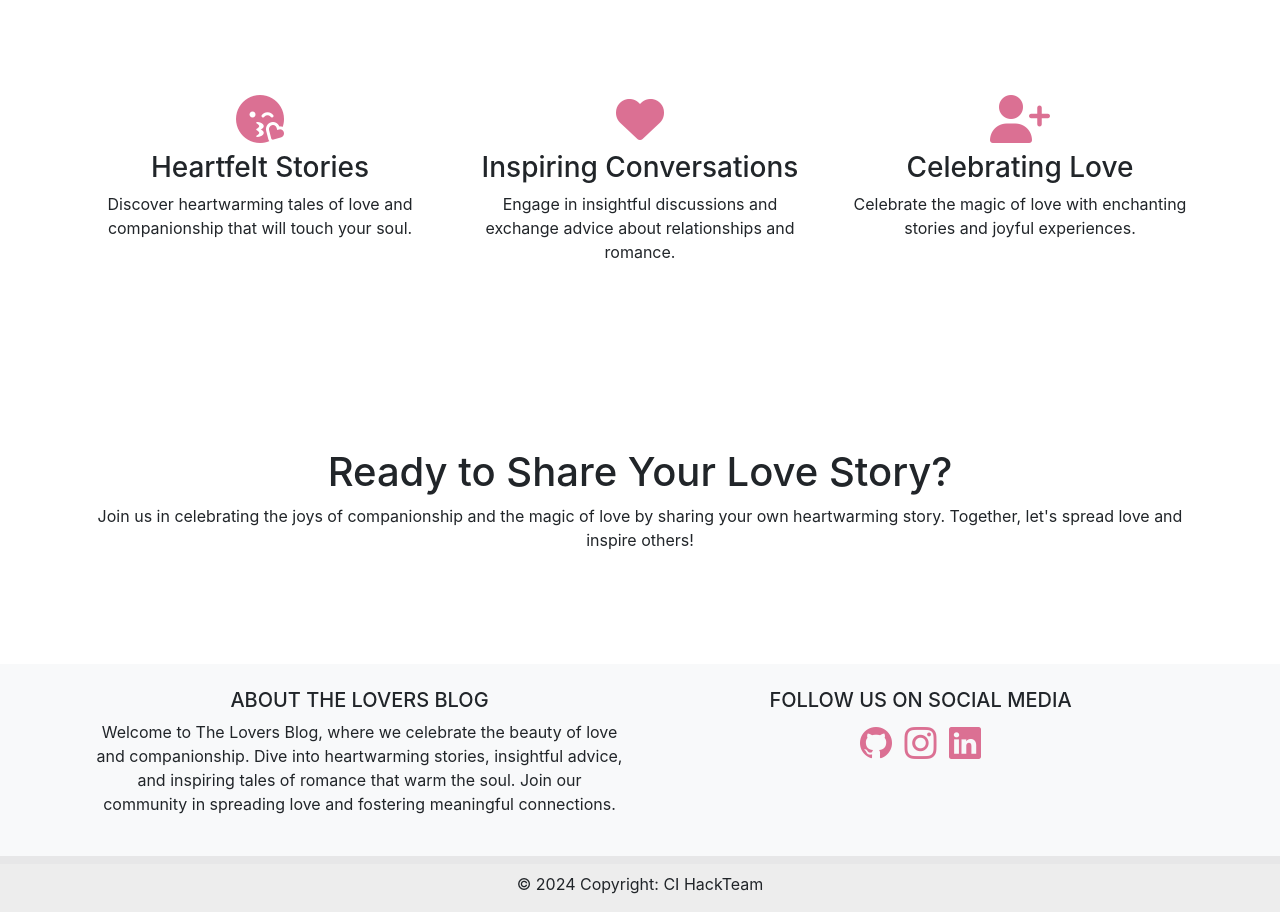
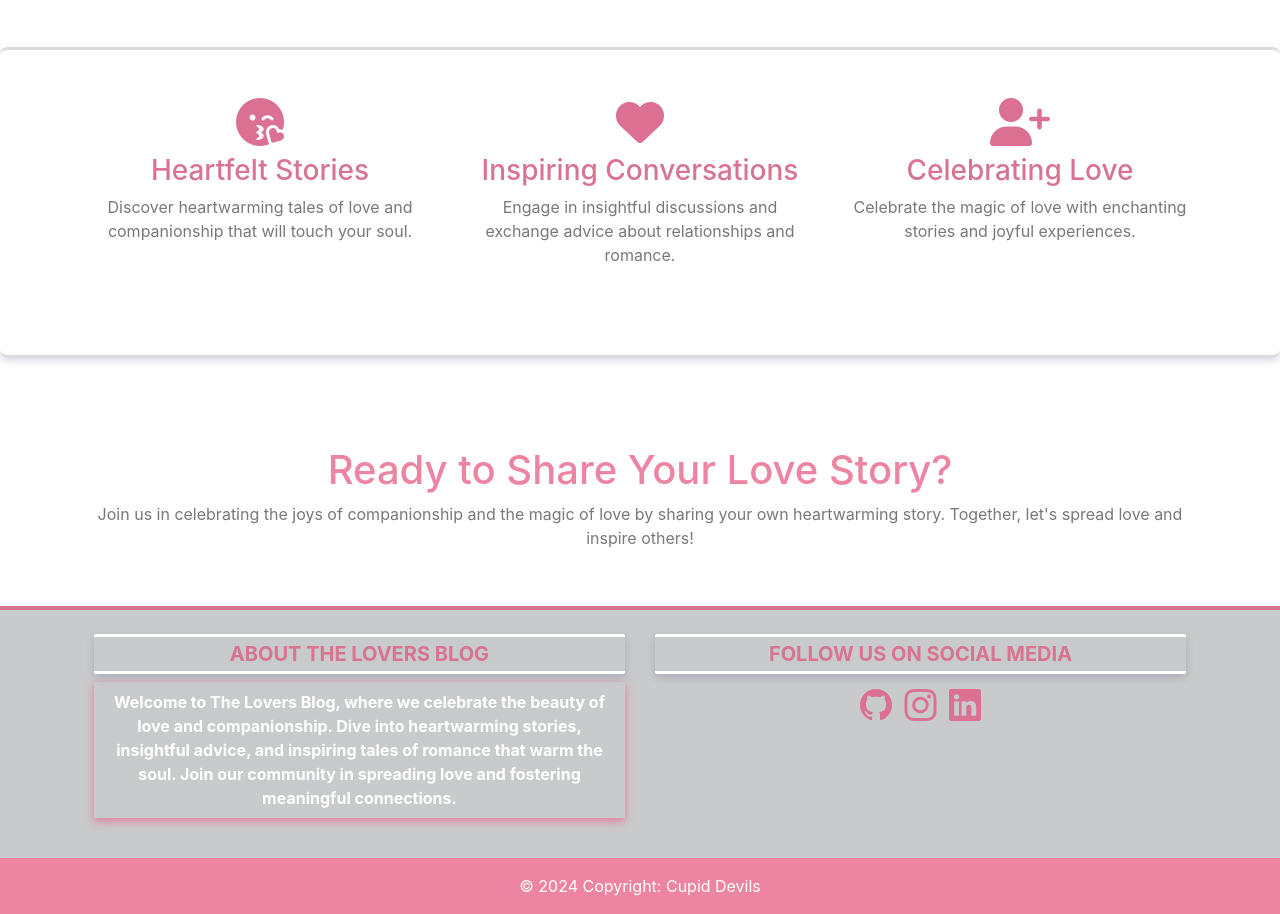
Before and after one commit to phillywhitty/cupid_devils, a Django app: page / in a window 1280 px wide. Shown: the part 787-1701 px from the top of the page. Run offline with Django 3.2, Linux system fonts and the light colour scheme; some libraries are stand-ins or nearby versions; some web fonts are replaced.

Commit message:
style home page and add heroku url to allowed hosts

```diff
--- a/cupid_devils/settings.py
+++ b/cupid_devils/settings.py
@@ -17,7 +17,7 @@ SECRET_KEY = os.environ.get('SECRET_KEY')
 DEBUG = False
 
 
-ALLOWED_HOSTS = ['*']
+ALLOWED_HOSTS = ['https://cupid-devils-359ac95227ec.herokuapp.com/']
 
 
 # Application definition
--- a/home/templates/home/index.html
+++ b/home/templates/home/index.html
@@ -60,17 +60,17 @@
 			<div class="col-md-4 mb-4 text-center">
 				<i class="fa-solid fa-face-kiss-wink-heart fa-3x mb-2 val-icons"></i>
 				<h3>Heartfelt Stories</h3>
-				<p>Discover heartwarming tales of love and companionship that will touch your soul.</p>
+				<p id="home-icon-para">Discover heartwarming tales of love and companionship that will touch your soul.</p>
 			</div>
 			<div class="col-md-4 mb-4 text-center">
 				<i class="fa-solid fa-heart fa-3x mb-2 val-icons"></i>
 				<h3>Inspiring Conversations</h3>
-				<p>Engage in insightful discussions and exchange advice about relationships and romance.</p>
+				<p id="home-icon-para">Engage in insightful discussions and exchange advice about relationships and romance.</p>
 			</div>
 			<div class="col-md-4 mb-4 text-center">
 				<i class="fa-solid fa-user-plus fa-3x mb-2 val-icons"></i>
 				<h3>Celebrating Love</h3>
-				<p>Celebrate the magic of love with enchanting stories and joyful experiences.</p>
+				<p id="home-icon-para">Celebrate the magic of love with enchanting stories and joyful experiences.</p>
 			</div>
 		</div>
 	</div>
@@ -78,13 +78,13 @@
 
 <!-- HOME HEADING SECTION -->
 
-<section id="home-heading" class="p-5">
+<section id="home-heading">
 	<div class="dark-overlay">
 		<div class="row">
 			<div class="col">
 				<div class="container pt-5 text-center">
-					<h1>Ready to Share Your Love Story?</h1>
-					<p class="d-none d-md-block">Join us in celebrating the joys of companionship and the magic of love
+					<h1 style="color:#e96f92d9">Ready to Share Your Love Story?</h1>
+					<p class="d-none d-md-block" id="home-icon-para">Join us in celebrating the joys of companionship and the magic of love
 						by sharing your own heartwarming story. Together, let's spread love and inspire others!</p>
 				</div>
 			</div>
--- a/static/css/main.css
+++ b/static/css/main.css
@@ -6,10 +6,12 @@ body {
   color: rgba(var(--color-primary-rgb), 1);
 }
 
-a, ul{
-  color: black !important;
+a,
+ul {
+  color: #fff !important;
   text-decoration: none;
-  list-style:none;
+  list-style: none;
+  font-weight: 700;
 }
 
 a:hover {
@@ -27,7 +29,7 @@ h6 {
 }
 
 .adjust-size {
-  height:10rem !important;
+  height: 10rem !important;
 }
 
 #main {
@@ -35,10 +37,33 @@ h6 {
 }
 
 #footer {
-  clear: both;
-  position: relative;
-  height: 200px;
-  margin-top: -200px;
+  background-color: #C9CACB !important;
+  border-top: solid 4px #D87392 !important;
+  color: #fff !important;
+}
+
+#footer-heading-text {
+  color: #D87392 !important;
+  font-weight: 700 !important;
+  border-top: solid 3px #fff !important;
+  border-bottom: solid 3px #fff !important;
+  border-radius: 2px;
+  padding: 5px;
+  box-shadow: rgba(0, 3, 77, 0.15) 0px 3px 8px 0px;
+
+}
+
+#footer-p-text {
+  font-weight: 700 !important;
+  color: #fff;
+  box-shadow: #e96f92d9 0px 3px 8px 0px;
+  padding: 8px;
+}
+
+#copyright-section {
+  background-color: #e96f92d9 !important;
+  color: #fff !important;
+  font-weight: 400 !important;
 }
 
 .val-colour {
@@ -137,11 +162,25 @@ section {
   height: 90px;
   transition: all 0.5s;
   z-index: 997;
-  background: #f2f2f2;
+  background: #EBC6D4;
+  border-bottom: 4px solid #DBDBDC;
+  box-shadow: rgba(0, 3, 77, 0.15) 0px 3px 8px 0px;
 }
 
 .header.sticked {
   height: 70px;
+}
+
+#home-icons {
+  border-top: 3px solid #DBDBDC;
+  border-bottom: 3px solid #DBDBDC;
+  border-radius: 8px;
+  box-shadow: rgba(0, 3, 77, 0.15) 0px 3px 8px 0px;
+  color: #D87392;
+}
+
+#home-icon-para {
+  color: #777878;
 }
 
 .header .logo img {
@@ -883,6 +922,6 @@ section {
 
 @media screen and (max-width:995px) {
   #hide {
-      display: none;
+    display: none;
   }
 }
--- a/templates/base.html
+++ b/templates/base.html
@@ -41,11 +41,13 @@
         <div class="container-fluid container-xl d-flex align-items-center justify-content-between">
 
             <a href="{% url 'home' %}" class="logo d-flex align-items-center">
-                <h4 class="text-size-sm">The L<i class="fa-regular fa-heart fa-sm"></i>vers Blog</h4>
+                <h4 class="text-size-sm" style="color:#fff">The L<i class="fa-regular fa-heart fa-sm"></i>vers Blog
+                </h4>
             </a>
             <nav class="navbar navbar-expand-lg navbar-light nav-colour">
 
-                <button class="navbar-toggler" type="button" data-toggle="collapse" data-target="#navbarTogglerDemo03" aria-controls="navbarTogglerDemo03" aria-expanded="false" aria-label="Toggle navigation">
+                <button class="navbar-toggler" type="button" data-toggle="collapse" data-target="#navbarTogglerDemo03"
+                    aria-controls="navbarTogglerDemo03" aria-expanded="false" aria-label="Toggle navigation">
 
                     <span class="navbar-toggler-icon "></span>
 
@@ -55,7 +57,8 @@
 
                     <ul class="navbar-nav ml-auto mt-2 mt-lg-0">
 
-                        <li class="nav-item"><a class="mr-3" href="{% url 'blog_list' %}">Love Stories</a></li>
+                        <li class="nav-item" style="color:#DBDBDC !important"><a class="mr-3"
+                                href="{% url 'blog_list' %}">Love Stories</a></li>
                         <li class="nav-item">
                             <a class="mr-3" href="{% url 'post_blog' %}">Add Love Story</a></li>
 
@@ -115,16 +118,16 @@
         {% endblock %}
 
         <!-- ======= Footer ======= -->
-    <footer class="bg-body-tertiary text-center mt-5 text-lg-start" id="footer">
+        <footer class="bg-body-tertiary text-center text-lg-start" id="footer">
             <!-- Grid container -->
             <div class="container p-4">
                 <!--Grid row-->
                 <div class="row">
                     <!--Grid column-->
                     <div class="col-lg-6 col-md-12 mb-4 mb-md-0">
-                    <h5 class="text-uppercase">About The Lovers Blog</h5>
+                        <h5 id="footer-heading-text"class="text-uppercase">About The Lovers Blog</h5>
 
-                    <p>
+                        <p id="footer-p-text">
                             Welcome to The Lovers Blog, where we celebrate the beauty of love and companionship. Dive
                             into heartwarming stories, insightful advice, and inspiring tales of romance that warm the
                             soul. Join our community in spreading love and fostering meaningful connections.
@@ -134,11 +137,14 @@
 
                     <!--Grid column-->
                     <div class="col-lg-6 col-md-12 mb-4 mb-md-0">
-                    <h5 class="text-uppercase">Follow Us On Social Media</h5>
+                        <h5 id="footer-heading-text" class="text-uppercase">Follow Us On Social Media</h5>
                         <div class="social-links mb-3 mb-lg-0 text-center text-md-end">
-                        <a href="https://github.com/phillywhitty/cupid_devils" target="_blank" class="facebook"><i class=" val-icons bi bi-github p-1 fa-2x mb-2"></i></a>
-                        <a href="https://www.instagram.com/" target="_blank" class="instagram"><i class=" val-icons bi bi-instagram p-1 fa-2x mb-2"></i></a>
-                        <a href="https://gb.linkedin.com/" target="_blank" class="linkedin"><i class="val-icons bi bi-linkedin p-1 fa-2x mb-2"></i></a>
+                            <a href="https://github.com/phillywhitty/cupid_devils" target="_blank" class="facebook"><i
+                                    class=" val-icons bi bi-github p-1 fa-2x mb-2"></i></a>
+                            <a href="https://www.instagram.com/" target="_blank" class="instagram"><i
+                                    class=" val-icons bi bi-instagram p-1 fa-2x mb-2"></i></a>
+                            <a href="https://gb.linkedin.com/" target="_blank" class="linkedin"><i
+                                    class="val-icons bi bi-linkedin p-1 fa-2x mb-2"></i></a>
                         </div>
 
                     </div>
@@ -148,13 +154,13 @@
             </div>
             <!-- Grid container -->
 
+        </footer>
+
         <!-- Copyright -->
-        <div class="text-center p-3" style="background-color: rgba(0, 0, 0, 0.07);">
-            © 2024 Copyright:
-            <a class="text-body" href="https://mdbootstrap.com/">CI HackTeam</a>
+        <div id="copyright-section" class="text-center p-3">
+            © 2024 Copyright: Cupid Devils
         </div>
         <!-- Copyright -->
-    </footer>
 
         <!-- Bootstrap CSS -->
         <link href="https://stackpath.bootstrapcdn.com/bootstrap/4.5.2/css/bootstrap.min.css" rel="stylesheet">
```
Lines whose indentation alone changed are shown as unchanged.
